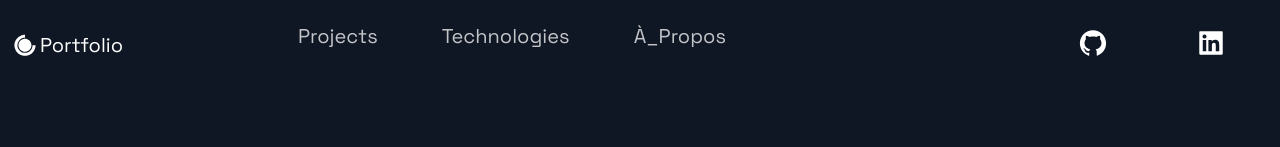
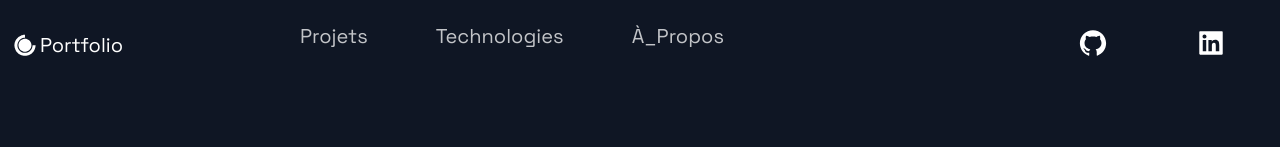
Before and after one commit to P-edacquet/Portfolio-React, a Next.js app: page / in a window 1280 px wide. Shown: the top 147 px of the page. Built offline with nearby package versions, Linux system fonts and the light colour scheme.

Commit message:
fix typo / internal link

```diff
--- a/src/components/Header/Header.js
+++ b/src/components/Header/Header.js
@@ -16,8 +16,8 @@ const Header = () =>  (
     </Div1>
     <Div2>
       <li>
-        <Link href="#projects">
-          <NavLink>Projects</NavLink>
+        <Link href="#projets">
+          <NavLink>Projets</NavLink>
         </Link>
       </li>
       <li>
@@ -26,7 +26,7 @@ const Header = () =>  (
         </Link>
       </li>
       <li>
-        <Link href="#about">
+        <Link href="#a_propos">
           <NavLink>À_Propos</NavLink>
         </Link>
       </li>
--- a/src/components/Projects/Projects.js
+++ b/src/components/Projects/Projects.js
@@ -5,7 +5,7 @@ import { Section, SectionDivider, SectionTitle } from '../../styles/GlobalCompon
 import { projects } from '../../constants/constants';
 
 const Projects = () => (
-  <Section nopadding id="projects">
+  <Section nopadding id="projets">
     <SectionDivider />
     <SectionTitle main>Projets</SectionTitle>
     <GridContainer>
--- a/src/components/TimeLine/TimeLine.js
+++ b/src/components/TimeLine/TimeLine.js
@@ -43,7 +43,7 @@ const Timeline = () => {
   }, []);
 
   return (
-    <Section id="about">
+    <Section id="a_propos">
       <SectionTitle>À propos de moi</SectionTitle>
       <SectionText>
         J'ai appris Ruby en entreprise, et ai perfectionné mes compétences en apprenant React.js
```
